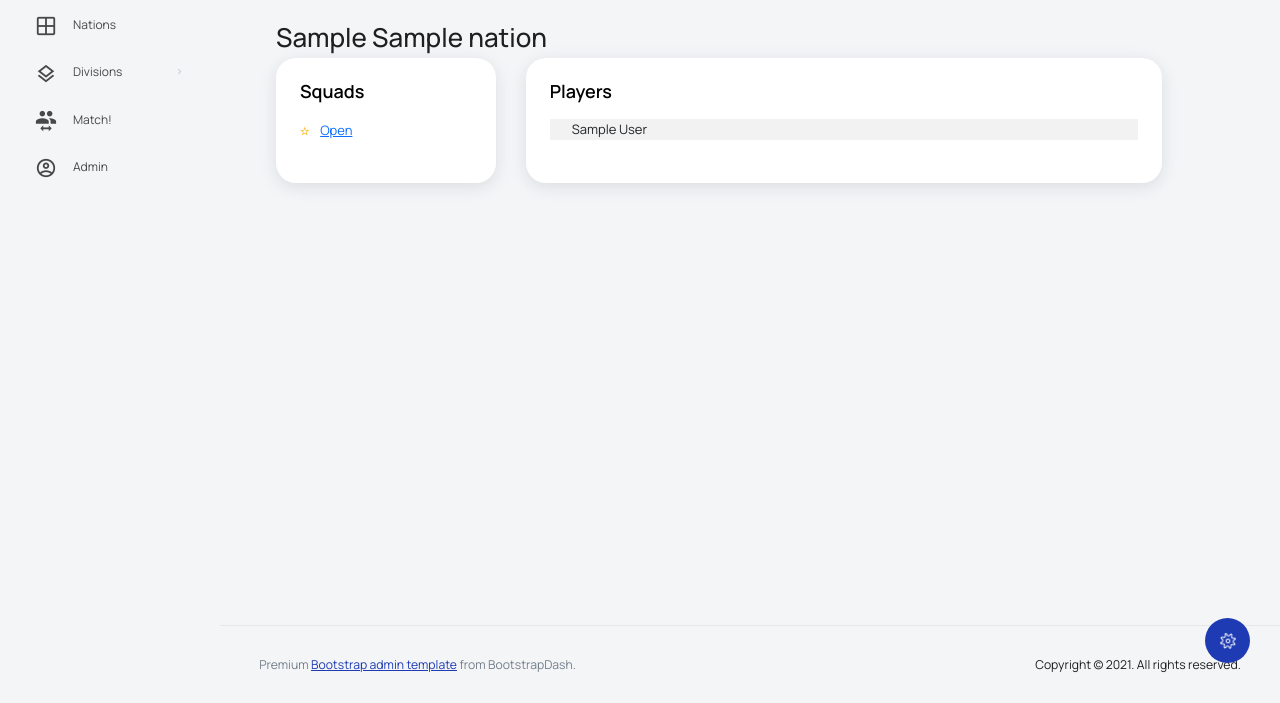
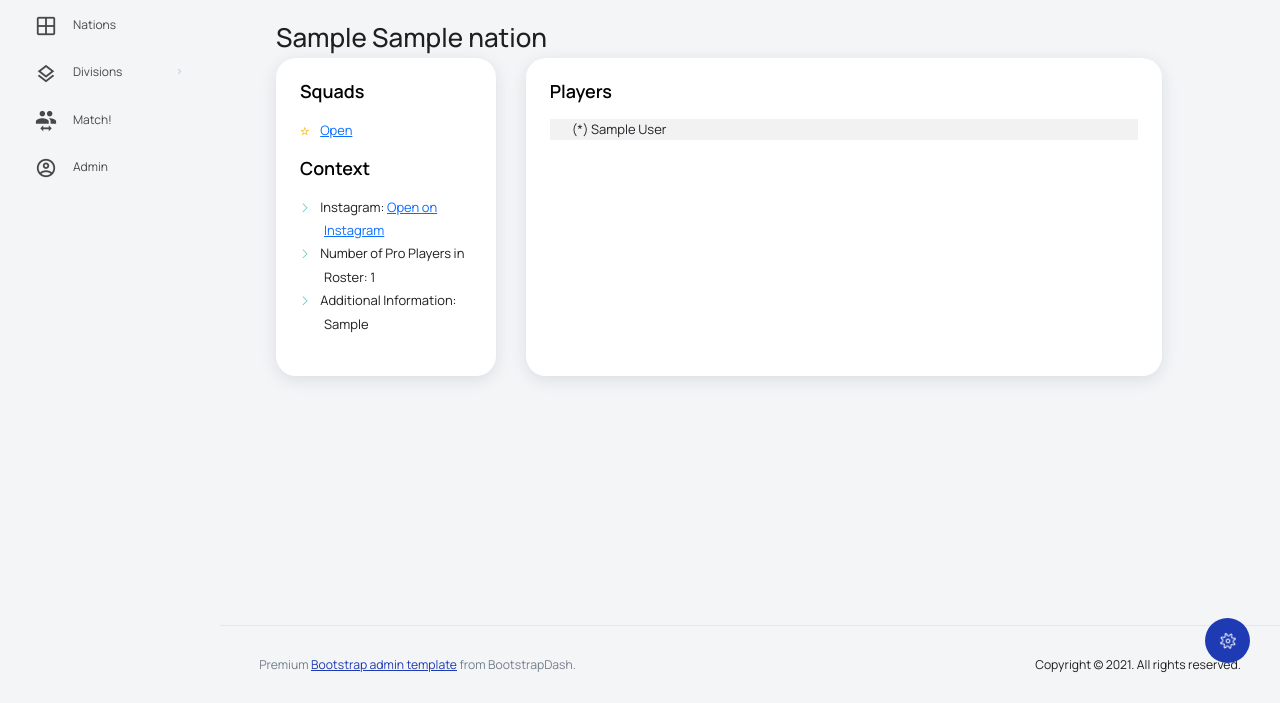
Before and after one commit to LarissaHa/streaming-mate, a Django app: template knowledgedb/templates/knowledgedb/nations_detail.html in a window 1280 px wide. Shown: the part 97-800 px from the top of the page. Run offline with Django 5.2, Linux system fonts and the light colour scheme; tables that the repository leaves empty hold one stand-in row (values such as "Sample post"); the template is opened without the code that fills it: values that come from a table or form of the project are taken from there, most other values are stand-ins (such as "Sample title", 1, 10 or a date in 2020); data that the repository does not hold is empty; some libraries are stand-ins or nearby versions.

Commit message:
adjust nation overview and add more details to nation model

```diff
--- a/knowledgedb/models.py
+++ b/knowledgedb/models.py
@@ -22,6 +22,8 @@ class Nation(models.Model):
     name = models.CharField(max_length=100)
     short = models.CharField(max_length=3, unique=True)   # e.g., "DEU"
     flag_emoji = models.CharField(max_length=8, blank=True) # "🇩🇪" etc.
+    instagram = models.URLField(null=True, blank=True)
+    add_information = models.TextField(blank=True)
 
     class Meta:
         indexes = [
--- a/knowledgedb/templates/knowledgedb/nations_detail.html
+++ b/knowledgedb/templates/knowledgedb/nations_detail.html
@@ -16,6 +16,19 @@
                         </li>
                     {% endfor %}
                 </ul>
+                <h4 class="card-title">Context</h4>
+                <!--<p class="card-description"></p>-->
+                <ul class="list-arrow">
+                    <li>
+                        Instagram: <a href="{{ nation.instagram }}" target="_blank" rel="noopener noreferrer">Open on Instagram</a>
+                    </li>
+                    <li>
+                        Number of Pro Players in Roster: {{ eura_pro_count }}
+                    </li>
+                    <li>
+                        Additional Information: {{ nation.add_information }}
+                    </li>
+                </ul>
             </div>
         </div>
     </div>
@@ -29,7 +42,7 @@
                         <tbody>
                             {% for player in players %}
                                 <tr>
-                                    <td class="py-1">{{ player }}</td>
+                                    <td class="py-1">{% if player.eura_pro %}(*){% endif %} {{ player }}</td>
                                     {% for team in player.teams_in_nation %}
                                         <td>{{ team.division }}: {{ team.playerA }} &amp; {{ team.playerB }}</td>
                                     {% endfor %}
--- a/knowledgedb/views.py
+++ b/knowledgedb/views.py
@@ -48,6 +48,8 @@ def nations_detail(request, short):
         )
     )
 
+    eura_pro_count = players.filter(eura_pro=True).count()
+
     # Combine A/B teams into a single attribute per player (deduped, order preserved)
     players = list(players)  # evaluate so we can attach attributes
     for p in players:
@@ -64,7 +66,7 @@ def nations_detail(request, short):
     return render(
         request,
         "knowledgedb/nations_detail.html",
-        {"nation": nation, "players": players, "squads": squads},
+        {"nation": nation, "players": players, "squads": squads, "eura_pro_count": eura_pro_count},
     )
 
 def start(request):
```
Also changed, not shown: knowledgedb/migrations/0008_nation_add_information_nation_instagram.py (added).
